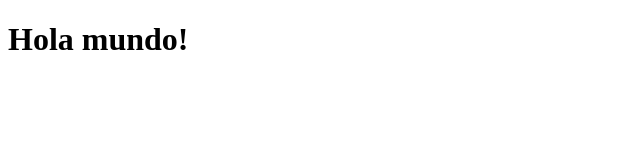
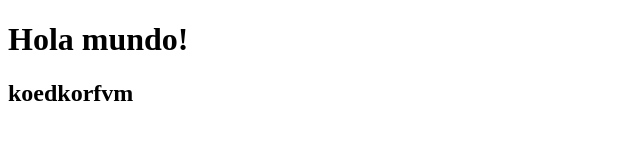
Before and after one commit to NachoPeerez/coder, a plain HTML site: page index.html in a window 1280 px wide. Shown: the whole page, without its empty margins (0-640 px from the left). Drawn offline with Linux system fonts and the light colour scheme.

Commit message:
segundo commit

```diff
--- a/index.html
+++ b/index.html
@@ -7,5 +7,6 @@
 </head>
 <body>
     <h1>Hola mundo!</h1>
+    <h2>koedkorfvm</h2>
 </body>
 </html>
```
